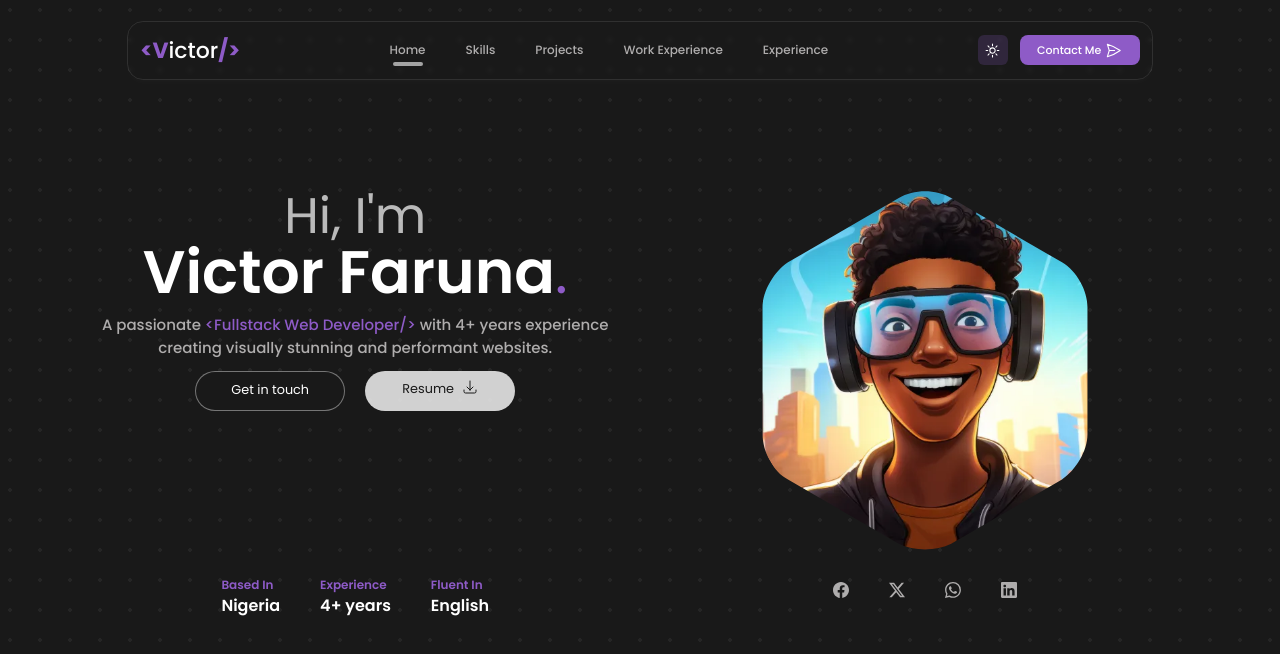
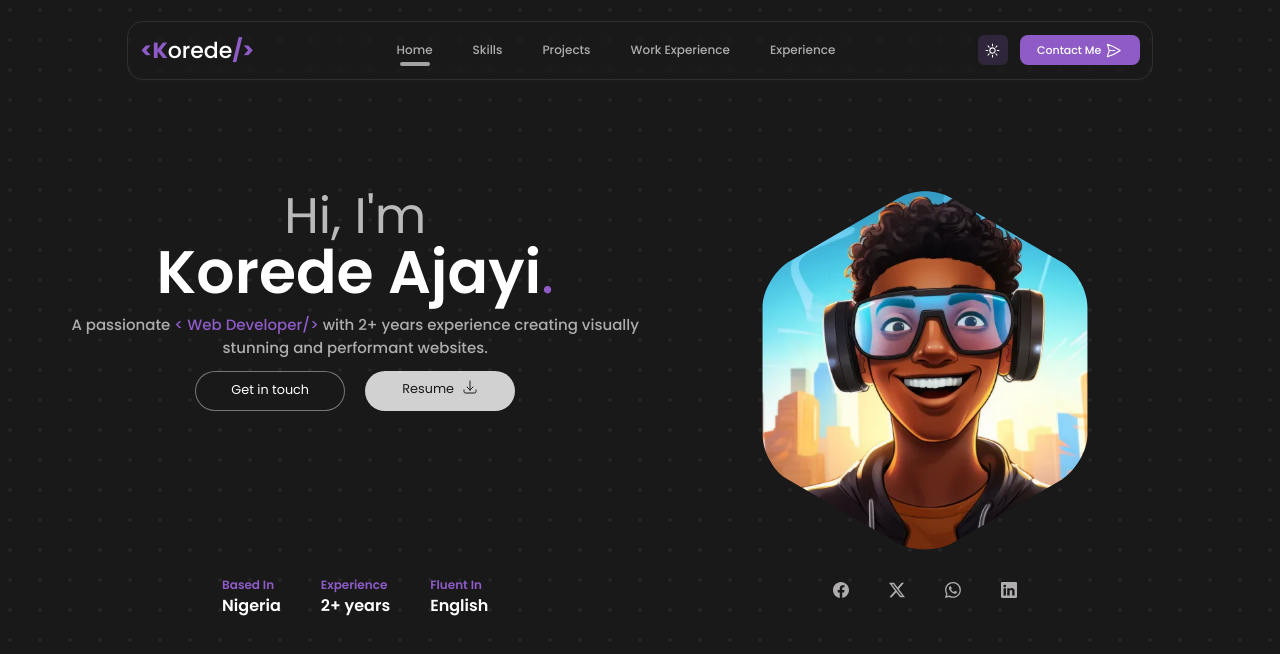
Before and after one commit to victorfaruna/victor-portfolio, a SvelteKit app: page / in a window 1280 px wide. Shown: the top 654 px of the page. Built offline with nearby package versions, Linux system fonts and the light colour scheme.

Commit message:
fix: changed all

```diff
--- a/src/app.html
+++ b/src/app.html
@@ -14,10 +14,10 @@
 		<link rel="icon" href="%sveltekit.assets%/favicon.png" />
 		<meta name="viewport" content="width=device-width, initial-scale=1" />
 		<link rel="stylesheet" href="/css/google-font.css" />
-		<title>Victor Faruna | Fullstack Developer</title>
+		<title>Korede Ajayi | Web Developer</title>
 		<meta
 			name="description"
-			content="Victor Faruna is a passionate Fullstack Developer with 4+ years experience creating visually stunning and performant websites. He is a self-taught developer who has worked with various technologies such as HTML, CSS, JavaScript, and Svelte. He has a strong background in web development and has experience working with popular frameworks such as Next.js, SvelteKit, and Tailwind CSS."
+			content="Korede Ajayi is a passionate Software Developer with 2+ years experience creating visually stunning and performant websites. He is a self-taught developer who has worked with various technologies such as HTML, CSS, JavaScript, and Typescript. He has a strong background in web development and has experience working with popular frameworks such as React Next.js, and Tailwind CSS."
 		/>
 
 		%sveltekit.head%
--- a/src/components/FrontMain.svelte
+++ b/src/components/FrontMain.svelte
@@ -10,16 +10,16 @@
 				<p class="text-[60px] text-color-1 sm:text-[30px] leading-none">
 					<span class="text-[50px] sm:text-[40px] text-color-1/70">Hi, I&apos;m</span>
 					<br />
-					<span class="font-semibold">Victor Faruna</span><span class="text-color-2">.</span>
+					<span class="font-semibold">Korede Ajayi</span><span class="text-color-2">.</span>
 				</p>
 				<p class="text-[15px] sm:text-[13px] text-color-3 font-medium">
 					A passionate{' '}
-					<span class="text-color-2 text-shadow-xl">&lt;Fullstack Web Developer/&gt;</span>{' '}
-					with 4+ years experience creating visually stunning and performant websites.
+					<span class="text-color-2 text-shadow-xl">&lt; Web Developer/&gt;</span>{' '}
+					with 2+ years experience creating visually stunning and performant websites.
 				</p>
 				<div class="buttons gap-5 sm:gap-2 flex justify-center flex-wrap">
 					<a
-						href="mailto:farunavictor043@gmail.com?subject=Contact from Portfolio'"
+						href="mailto:omokoreayode@gmail.com?subject=Contact%20from%20Portfolio"
 						class="w-[150px] h-[40px] sm:w-[130px] text-[0.8rem] px-4 py-2 rounded-[1.5rem] bg-main border border-color-1/40"
 						>Get in touch</a
 					>
@@ -54,7 +54,7 @@
 
 				<div class="flex flex-col text-[12px] font-semibold text-color-1">
 					<p class="top text-color-2">Experience</p>
-					<p class="bottom text-[16px]">4+ years</p>
+					<p class="bottom text-[16px]">2+ years</p>
 				</div>
 
 				<div class="flex flex-col text-[12px] font-semibold text-color-1">
@@ -115,7 +115,7 @@
 						/>
 					</svg>
 				</a>
-				<a target="_blank" href="https://wa.me/+2349125165937/" aria-label="Whatsapp">
+				<a target="_blank" href="https://wa.me/+2347043673366/" aria-label="Whatsapp">
 					<svg
 						xmlns="http://www.w3.org/2000/svg"
 						fill="currentColor"
@@ -129,7 +129,7 @@
 				</a>
 				<a
 					target="_blank"
-					href="https://www.linkedin.com/in/victor-faruna-19a1b0238/"
+					href="https://www.linkedin.com/in/koredeajayi-dev/"
 					aria-label="Linkedin"
 				>
 					<svg
--- a/src/components/Header.svelte
+++ b/src/components/Header.svelte
@@ -68,7 +68,7 @@
 			<ThemeToggle />
 
 			<a
-				href="mailto:farunavictor043@gmail.com?subject=Contact from Portfolio'"
+				href="mailto:omokoreayode@gmail.com?subject=Contact%20from%20Portfolio"
 				class="w-[120px] h-[30px] rounded-lg bg-color-2 text-[11px] flex items-center justify-center gap-1 font-medium text-white"
 			>
 				<span>Contact Me</span>
--- a/src/components/Logo.svelte
+++ b/src/components/Logo.svelte
@@ -1,6 +1,6 @@
 <div class="logo text-color-1 text-[22px] sm:text-[18px] font-medium">
 	<a href={`/`}>
-		<span class="text-color-2 font-bold">&lt;V</span>ictor<span class="text-color-2 font-bold"
+		<span class="text-color-2 font-bold">&lt;K</span>orede<span class="text-color-2 font-bold"
 			>/&gt;</span
 		></a
 	>
--- a/src/components/Projects.svelte
+++ b/src/components/Projects.svelte
@@ -5,12 +5,12 @@
 	let intersecting: boolean;
 	const items1 = [
 		{
-			image: '/images/flox.webp',
-			title: 'Thefloxtv',
-			desc: 'Stream thousands of free movies and TV shows, with instant access to the latest blockbusters and timeless classics, all available across multiple devices',
+			image: '/images/fintech.webp',
+			title: 'Fintech Landing Page',
+			desc: 'A landing page for a fintech startup, showcasing their services, products, and team members.',
 			stacks: ['HTML', 'CSS', 'Next JS'],
 			status: 'live',
-			url: 'https://thefloxtv-svelte.vercel.app/'
+			url: 'https://gimme-finance.vercel.app/'
 		},
 		{
 			image: '/images/fontzero.webp',
--- a/src/components/Services.svelte
+++ b/src/components/Services.svelte
@@ -8,13 +8,13 @@
 	let items = [
 		{
 			icon: 'fa-solid fa-code',
-			title: 'Fullstack Development',
-			desc: 'I create end-to-end solutions, handling both frontend and backend development with React, Next.js, Python, and PHP to deliver complete, efficient web and mobile applications.'
+			title: 'Web Development',
+			desc: 'I create end-to-end solutions, handling both frontend and backend development with React, Next.js to deliver complete, efficient web and mobile applications.'
 		},
 		{
 			icon: 'fa-regular fa-mobile',
-			title: 'Mobile App Development',
-			desc: 'I build cross-platform mobile applications using React Native, delivering smooth, responsive user experiences for both iOS and Android devices.'
+			title: 'Brand Marketing',
+			desc: 'I develop and execute marketing strategies, leveraging digital marketing channels to drive brand awareness, generate leads, and drive conversions.'
 		},
 		{
 			icon: 'fa-regular fa-pen-nib',
--- a/src/components/Skills.svelte
+++ b/src/components/Skills.svelte
@@ -8,7 +8,6 @@
 		{ name: 'HTML', src: '/logos/html.webp' },
 		{ name: 'CSS', src: '/logos/css.webp' },
 		{ name: 'JavaScript', src: '/logos/javascript.webp' },
-		{ name: 'PHP', src: '/logos/php.webp' },
 		{ name: 'React', src: '/logos/react.webp' },
 		{ name: 'Next.js', src: '/logos/nextjs.webp' },
 		{ name: 'jQuery', src: '/logos/jquery.webp' },
```
Also changed, not shown: static/images/fintech.webp (added), 1 other file (tests, documents, lock files or other folders).
